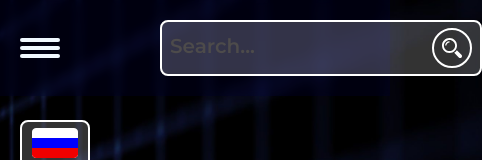
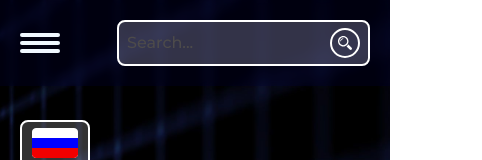
Before and after one commit to pivnenkowebdev/gallery-oop-mvc, a website built with Vite: page index.html in a window 390 px wide. Shown: the top 160 px of the page, 482 px wide, since content can reach past the window. Built offline with nearby package versions, Linux system fonts and the light colour scheme.

Commit message:
feat: add adaptive for header

```diff
--- a/src/components/form/form.module.css
+++ b/src/components/form/form.module.css
@@ -23,6 +23,14 @@
   font-size: 20px;
 }
 
+@media (max-width: 500px) {
+  .input {
+    max-width: 250px;
+    font-size: 16px;
+    font-weight: 500;
+  }
+}
+
 .input::placeholder {
   color: #4d4b4b;
 }
@@ -44,6 +52,13 @@
   transition: transform 0.5s;
 }
 
+@media (max-width: 500px) {
+  .btn {
+    width: 30px;
+    height: 30px;
+  }
+}
+
 .btn:hover {
   transform: rotate(90deg);
 }
--- a/src/components/header/header.module.css
+++ b/src/components/header/header.module.css
@@ -16,5 +16,6 @@
 @media (max-width: 768px) {
   .content {
     position: relative;
+    gap: 40px;
   }
 }
--- a/src/main.css
+++ b/src/main.css
@@ -13,7 +13,8 @@ li {
   padding: 0;
 }
 
-*, * > * {
+*,
+* > * {
   box-sizing: border-box;
 }
 
```
Also changed, not shown: src/components/burger/burger.module.css (indentation only).
